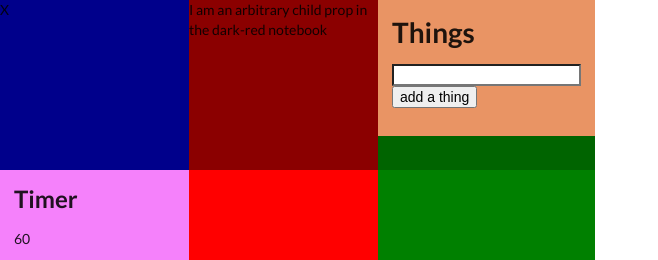
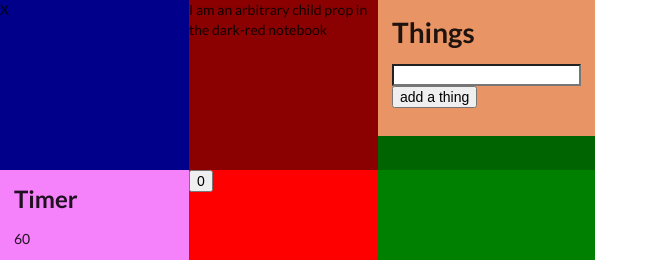
Before and after one commit to theoluyi/xaea-12, a React (Create React App) app: page / in a window 1280 px wide. Shown: the top 260 px of the page, without its empty margins (0-658 px from the left). Built offline with nearby package versions, Linux system fonts and the light colour scheme.

Commit message:
adds counter

```diff
--- a/src/Components/Grid/Grid.js
+++ b/src/Components/Grid/Grid.js
@@ -3,6 +3,7 @@ import "./index.css";
 import Form from "../Form/Form"
 import Things from "../Things/Things"
 import Timer from "../Timer/Timer"
+import Counter from '../Counter'
 
 const NotebookCard = (props) => {
   return <div id={props.color}>{props.children}</div>;
@@ -15,7 +16,7 @@ function Grid() {
       <NotebookCard color="dark-red" > I am an arbitrary child prop in the dark-red notebook</NotebookCard>
       <NotebookCard color="dark-green" > <Things/> </NotebookCard>
       <NotebookCard color="blue" > <Timer/></NotebookCard>
-      <NotebookCard color="red" > </NotebookCard>
+      <NotebookCard color="red" > <Counter/></NotebookCard>
       <NotebookCard color="green" > </NotebookCard>
       <NotebookCard color="light-blue" ><Form/></NotebookCard>
       <NotebookCard color="light-red" > <Form/></NotebookCard>
```
